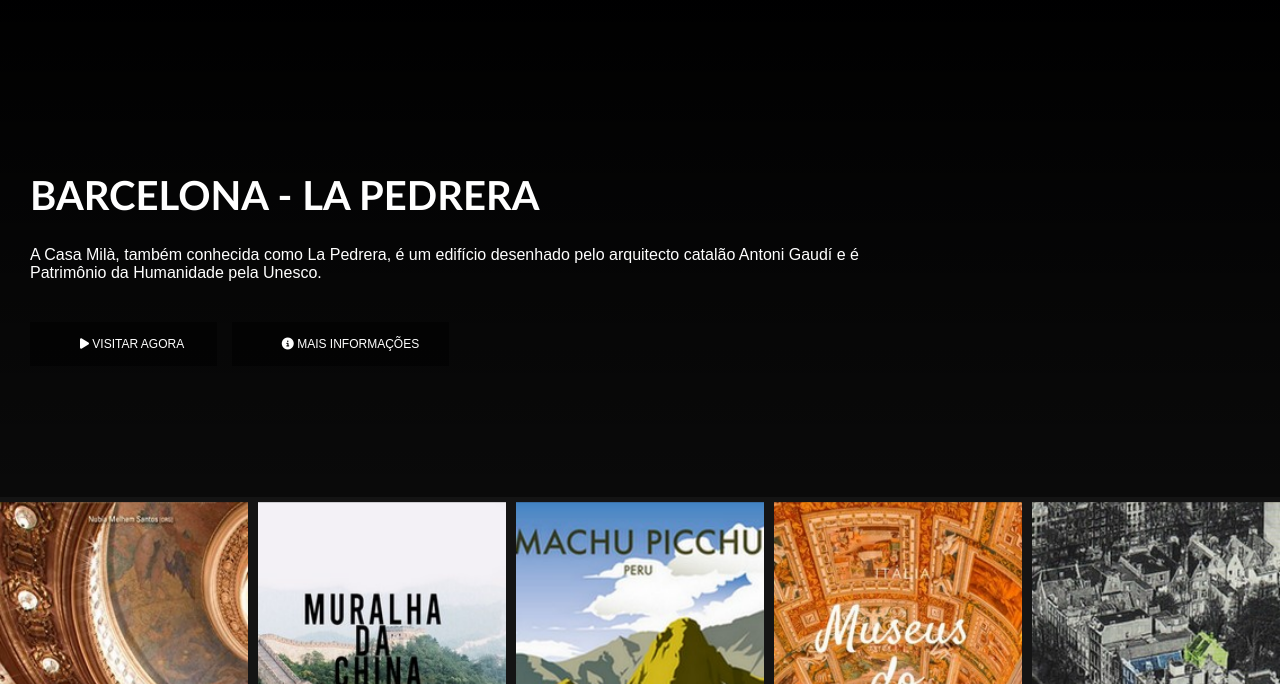
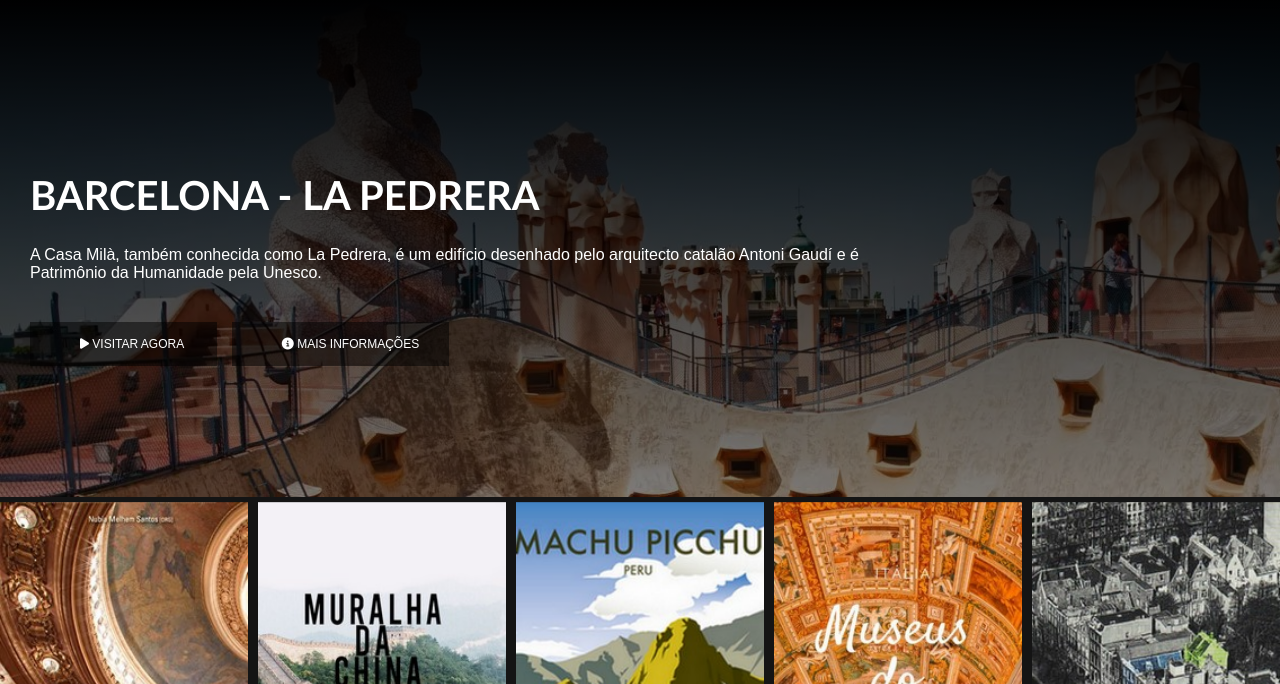
Before and after one commit to jetsrocha/Netfly, a plain HTML site: page index.html in a window 1280 px wide. Shown: the part 116-800 px from the top of the page. Drawn offline with Linux system fonts and the light colour scheme; the site is published under a folder, as on GitHub Pages, so addresses that start at the root find nothing.

Commit message:
ajuste no banner

```diff
--- a/style/main.css
+++ b/style/main.css
@@ -64,7 +64,7 @@ nav input{
 
 .filme-principal{
     font-size: 16px;
-    background: linear-gradient( rgba(0,0,.50), rgba(0,0,0,.50) 100%), url('/img/pd1.jpg');
+    background: linear-gradient( rgba(0,0,.50), rgba(0,0,0,.50) 100%), url('../img/pd1.jpg');
 
     height: 500px;
     background-size: cover;
```
Also changed, not shown: img/pd1.jpg (added), img/pdr.jpg (deleted).
